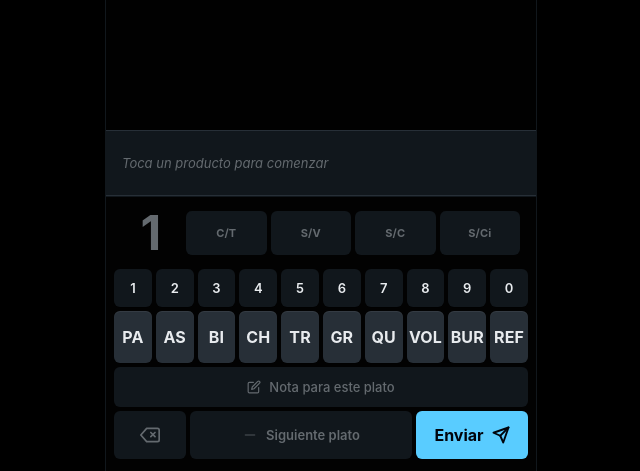
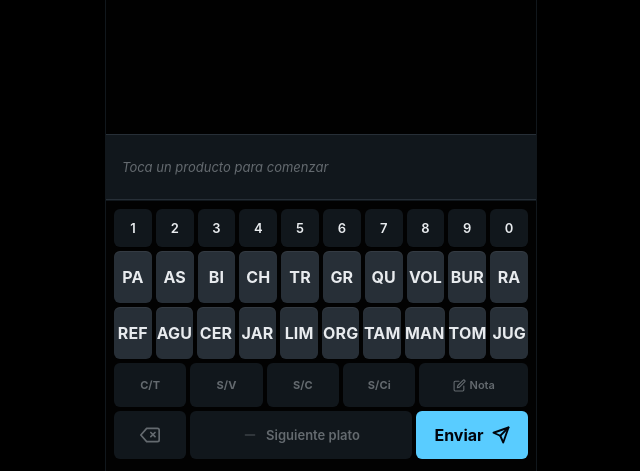
Before and after one commit to agenteHumano/comanda-taqueria, a plain HTML site: page index.html in a window 1280 px wide. Both pictures are taken after a click on the button "Para recoger". Shown: the part 329-800 px from the top of the page, without its empty margins (319-959 px from the left). Drawn offline with Linux system fonts and the light colour scheme.

Commit message:
Reestructura teclado: dos filas de productos, mods+nota combinados
- Elimina barra de cantidad (display grande + atajos 1/2/3)
- Divide productos en fila de Tacos (PA…RA) y fila de Bebidas (REF…JUG)
- Combina modificadores y botón de Nota en una sola fila
- Amplía catálogo: agrega RA, AGU, CER, JAR, LIM, ORG, TAM, MAN, TOM, JUG

Co-Authored-By: Claude Sonnet 4.6 (1M context) <noreply@anthropic.com>

```diff
--- a/app.js
+++ b/app.js
@@ -1,5 +1,5 @@
 /* ─── Catálogos ──────────────────────────────────────────────── */
-const PRODUCTOS = [
+const TACOS = [
   { sku: 'PA',  name: 'Pastor' },
   { sku: 'AS',  name: 'Asada' },
   { sku: 'BI',  name: 'Bistec' },
@@ -9,8 +9,23 @@ const PRODUCTOS = [
   { sku: 'QU',  name: 'Quesadilla' },
   { sku: 'VOL', name: 'Volcán' },
   { sku: 'BUR', name: 'Burrito' },
+  { sku: 'RA',  name: 'Rajas' },
+];
+
+const BEBIDAS = [
   { sku: 'REF', name: 'Refresco' },
+  { sku: 'AGU', name: 'Agua' },
+  { sku: 'CER', name: 'Cerveza' },
+  { sku: 'JAR', name: 'Jarrito' },
+  { sku: 'LIM', name: 'Limonada' },
+  { sku: 'ORG', name: 'Horchata' },
+  { sku: 'TAM', name: 'Tamarindo' },
+  { sku: 'MAN', name: 'Mango' },
+  { sku: 'TOM', name: 'Tomate' },
+  { sku: 'JUG', name: 'Jugo' },
 ];
+
+const PRODUCTOS = [...TACOS, ...BEBIDAS];
 
 const MODIFICADORES = ['C/T', 'S/V', 'S/C', 'S/Ci'];
 
@@ -277,12 +292,12 @@ function abrirNota() {
   mesa.borrador.notaEditando = true;
 
   const wrapper = document.querySelector('.nota-input-wrapper');
-  const btnNota = document.querySelector('.btn-nota');
+  const modsRow = document.querySelector('.mods-nota-row');
   const input = document.querySelector('.nota-input');
   const plato = platoActivo(mesa.borrador);
 
   wrapper.classList.add('visible');
-  btnNota.style.display = 'none';
+  if (modsRow) modsRow.style.display = 'none';
   input.value = plato.note || '';
   input.focus();
 }
@@ -292,14 +307,14 @@ function cerrarNota() {
   const b = mesa.borrador;
   const input = document.querySelector('.nota-input');
   const wrapper = document.querySelector('.nota-input-wrapper');
-  const btnNota = document.querySelector('.btn-nota');
+  const modsRow = document.querySelector('.mods-nota-row');
 
   const plato = platoActivo(b);
   plato.note = input ? input.value.trim() : '';
   b.notaEditando = false;
 
   if (wrapper) wrapper.classList.remove('visible');
-  if (btnNota) btnNota.style.display = '';
+  if (modsRow) modsRow.style.display = '';
 
   saveState();
   renderBorrador();
@@ -626,8 +641,8 @@ function actualizarBtnNota() {
   const plato = platoActivo(mesa.borrador);
   btn.classList.toggle('has-nota', !!plato.note.trim());
   btn.querySelector('.btn-nota-texto').textContent = plato.note.trim()
-    ? 'Nota: ' + plato.note.trim().slice(0, 28) + (plato.note.length > 28 ? '…' : '')
-    : 'Nota para este plato';
+    ? plato.note.trim().slice(0, 12) + (plato.note.length > 12 ? '…' : '')
+    : 'Nota';
 }
 
 /* ─── Construcción del DOM ───────────────────────────────────── */
@@ -670,16 +685,6 @@ function buildDOM() {
       <!-- Teclado -->
       <div class="teclado">
 
-        <!-- Cantidad + Modificadores -->
-        <div class="cantidad-row">
-          <span class="cantidad-display placeholder" id="cantidad-display" aria-label="Cantidad" aria-live="polite">1</span>
-          <div class="mods-inline">
-            ${MODIFICADORES.map(m =>
-              `<button class="key-mod" data-mod="${m}" aria-label="${modAriaLabel(m)}">${m}</button>`
-            ).join('')}
-          </div>
-        </div>
-
         <!-- Números -->
         <div class="key-row">
           ${[1,2,3,4,5,6,7,8,9,0].map(d =>
@@ -687,14 +692,21 @@ function buildDOM() {
           ).join('')}
         </div>
 
-        <!-- Productos -->
+        <!-- Tacos -->
         <div class="key-row">
-          ${PRODUCTOS.map(p =>
+          ${TACOS.map(p =>
             `<button class="key-producto" data-sku="${p.sku}" aria-label="${p.name}" title="${p.name}">${p.sku}</button>`
           ).join('')}
         </div>
 
-        <!-- Nota -->
+        <!-- Bebidas -->
+        <div class="key-row">
+          ${BEBIDAS.map(p =>
+            `<button class="key-producto" data-sku="${p.sku}" aria-label="${p.name}" title="${p.name}">${p.sku}</button>`
+          ).join('')}
+        </div>
+
+        <!-- Nota input (visible al editar) -->
         <div class="nota-input-wrapper">
           <div class="nota-input-row">
             <input class="nota-input" type="text" placeholder="Nota para este plato…" maxlength="120">
@@ -702,14 +714,21 @@ function buildDOM() {
           </div>
           <span class="nota-counter" aria-live="polite"></span>
         </div>
+
+        <!-- Modificadores + Nota -->
+        <div class="key-row mods-nota-row">
+          ${MODIFICADORES.map(m =>
+            `<button class="key-mod" data-mod="${m}" aria-label="${modAriaLabel(m)}">${m}</button>`
+          ).join('')}
           <button class="btn-nota">
-          <svg xmlns="http://www.w3.org/2000/svg" width="14" height="14" viewBox="0 0 24 24"
+            <svg xmlns="http://www.w3.org/2000/svg" width="13" height="13" viewBox="0 0 24 24"
                  fill="none" stroke="currentColor" stroke-width="2" stroke-linecap="round" stroke-linejoin="round">
               <path d="M11 4H4a2 2 0 0 0-2 2v14a2 2 0 0 0 2 2h14a2 2 0 0 0 2-2v-7"/>
               <path d="M18.5 2.5a2.121 2.121 0 0 1 3 3L12 15l-4 1 1-4 9.5-9.5z"/>
             </svg>
-          <span class="btn-nota-texto">Nota para este plato</span>
+            <span class="btn-nota-texto">Nota</span>
           </button>
+        </div>
 
         <!-- Control -->
         <div class="control-row">
--- a/styles.css
+++ b/styles.css
@@ -585,34 +585,6 @@ input {
   border-top: 1px solid var(--surface);
 }
 
-/* Cantidad row */
-.cantidad-row {
-  display: flex;
-  align-items: center;
-  gap: var(--space-2);
-  padding: var(--space-1) var(--space-2) var(--space-2);
-}
-
-.cantidad-display {
-  font-size: var(--text-4xl);
-  font-weight: 700;
-  line-height: 1;
-  letter-spacing: -0.04em;
-  color: var(--ink);
-  min-width: 56px;
-  text-align: center;
-  transition: color var(--dur-fast);
-}
-
-.cantidad-display.placeholder {
-  color: var(--ink-muted);
-}
-
-.mods-inline {
-  display: flex;
-  gap: var(--space-1);
-  flex: 1;
-}
 
 /* Generic key row */
 .key-row {
@@ -667,7 +639,7 @@ input {
   transform: scale(0.92);
 }
 
-/* Modifier keys — viven en la fila de cantidad */
+/* Modifier keys — viven en la fila de mods+nota */
 .key-mod {
   flex: 1;
   font-size: var(--text-xs);
@@ -700,19 +672,20 @@ input {
   background: var(--accent-a18);
 }
 
-/* Nota button */
+/* Nota button — inline inside mods+nota row */
 .btn-nota {
-  width: 100%;
-  height: 40px;
+  flex: 1.5;
+  height: 44px;
   background: var(--surface);
   color: var(--ink-muted);
   border-radius: var(--radius-sm);
-  font-size: var(--text-sm);
-  font-weight: 500;
+  font-size: var(--text-xs);
+  font-weight: 600;
   display: flex;
   align-items: center;
   justify-content: center;
-  gap: var(--space-2);
+  gap: var(--space-1);
+  overflow: hidden;
   transition: background var(--dur-fast) var(--ease-out-quart);
 }
 
```
Lines whose indentation alone changed are shown as unchanged.
